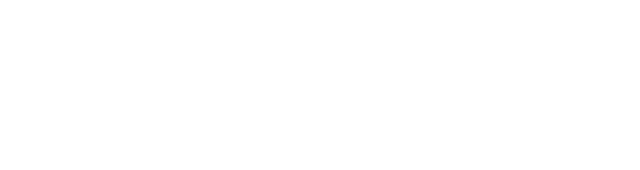
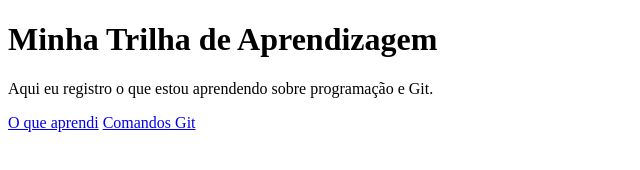
Before and after one commit to leleticia13/Minha-Trilha-de-Aprendizagem, a plain HTML site: page index.html in a window 1280 px wide. Shown: the whole page, without its empty margins (0-640 px from the left). Drawn offline with Linux system fonts and the light colour scheme.

Commit message:
cabeçalho

```diff
--- a/index.html
+++ b/index.html
@@ -6,6 +6,13 @@
     <title>Document</title>
 </head>
 <body>
-
+    <header class="inicio" id="inicio">
+    <h1>Minha Trilha de Aprendizagem</h1>
+    <p>Aqui eu registro o que estou aprendendo sobre programação e Git.</p>
+    <nav>
+      <a href="#aprendi">O que aprendi</a>
+      <a href="#git">Comandos Git</a>
+    </nav>
+  </header>
 </body>
 </html>
```
